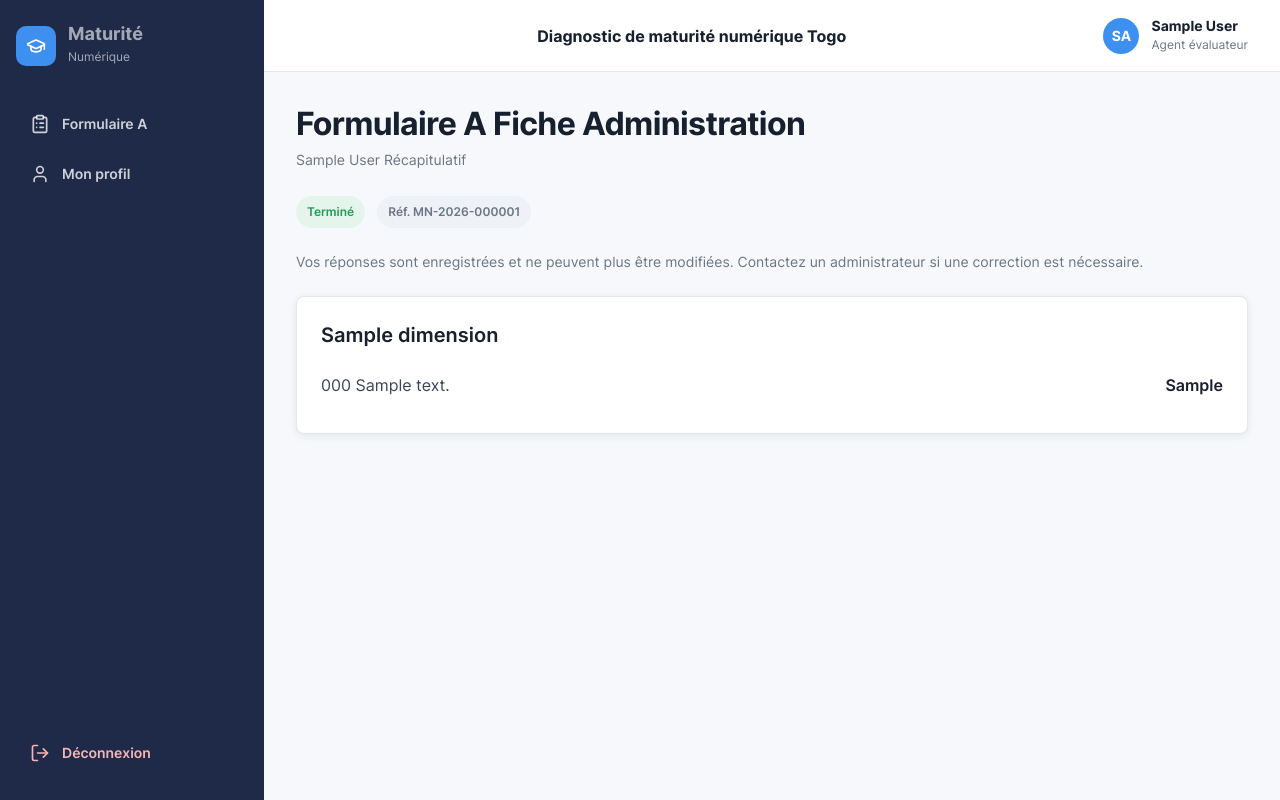
After one commit to feliciadesouza/maturite_numerique, a Django app: page /formulaire-a/recapitulatif/ in a window 1280 px wide. The commit adds this page. Run offline with Django 5.2, Linux system fonts and the light colour scheme; a user stored in the database is signed in; data comes from the database, SQL or seed files in the repository; tables that the repository leaves empty hold one stand-in row (values such as "Sample post").

Commit message:
feat(formulaire-a): devient lecture seule une fois termine + libelle stepper raccourci
- Dimension.nom complet ('Engagement institutionnel') toujours affiche en
  titre d'etape, mais la pastille du stepper n'affiche que 'Engagement' :
  evitait un debordement visuel hors de la carte sur les ecrans etroits.
- Nouveau champ Evaluation.formulaire_a_termine (migration 0012), pose a
  la soumission de la derniere etape. Une fois termine, /formulaire-a/ et
  /formulaire-a/etape/<n>/ redirigent vers un nouveau recapitulatif en
  lecture seule (/formulaire-a/recapitulatif/, nouvelle vue
  formulaire_a_recap + template recap.html, meme pattern que le recap
  agent de l'enqueteur) : le formulaire ne peut plus etre modifie, 'Revoir
  mes reponses' sur l'ecran de fin y pointe desormais.
- 2 tests ajoutes (passage en lecture seule confirme + re-soumission
  directe sans effet). 79 tests OK.

Co-Authored-By: Claude Sonnet 5 <noreply@anthropic.com>

```diff
--- a/maturite_numerique/core/models.py
+++ b/maturite_numerique/core/models.py
@@ -194,6 +194,13 @@ class Evaluation(models.Model):
     reference = models.CharField(
         max_length=30, unique=True, null=True, blank=True,
         help_text="Identifiant du rapport, ex. MN-2026-000372.",
+    )
+    formulaire_a_termine = models.BooleanField(
+        default=False,
+        help_text=(
+            "Le responsable a soumis la dernière étape du Formulaire A : "
+            "le formulaire passe en lecture seule (voir formulaire_a_recap)."
+        ),
     )
     # Instantané figé à la clôture (jamais recalculé après archivage).
     score_global = models.DecimalField(max_digits=4, decimal_places=2, null=True, blank=True)
--- a/maturite_numerique/core/templates/app/formulaire_a/fin.html
+++ b/maturite_numerique/core/templates/app/formulaire_a/fin.html
@@ -12,7 +12,7 @@
     Le DSI pourra consulter les résultats une fois l'enquête agents complétée.
   </p>
   <div class="row" style="justify-content: center; gap: var(--sp-3); margin-top: var(--sp-6);">
-    <a href="{% url 'formulaire_a_etape' numero=1 %}" class="btn btn--secondary">Revoir mes réponses</a>
+    <a href="{% url 'formulaire_a_recap' %}" class="btn btn--secondary">Revoir mes réponses</a>
     <a href="{% url 'home' %}" class="btn btn--primary">Revenir à l'accueil</a>
   </div>
 </div>
--- /dev/null
+++ b/maturite_numerique/core/templates/app/formulaire_a/recap.html
@@ -0,0 +1,36 @@
+{% extends "base_app.html" %}
+
+{% block title %}Formulaire A récapitulatif{% endblock %}
+
+{% block content %}
+<div class="page-head">
+  <h1>Formulaire A Fiche Administration</h1>
+  <p class="breadcrumb">{{ evaluation.administration.nom }} Récapitulatif</p>
+</div>
+
+<div class="row" style="gap: var(--sp-3); margin-bottom: var(--sp-6);">
+  <span class="badge badge--fort">Terminé</span>
+  {% if evaluation.reference %}<span class="badge badge--neutre">Réf. {{ evaluation.reference }}</span>{% endif %}
+</div>
+
+<p class="text-muted text-sm" style="margin-bottom: var(--sp-6);">
+  Vos réponses sont enregistrées et ne peuvent plus être modifiées. Contactez
+  un administrateur si une correction est nécessaire.
+</p>
+
+{% for section in sections %}
+<div class="card" style="margin-bottom: var(--sp-4);">
+  <h3 style="margin-bottom: var(--sp-3);">{{ section.nom }}</h3>
+  <div class="recap-list">
+    {% for ligne in section.lignes %}
+    <div class="recap-row">
+      <span class="q">{{ ligne.question.code }} {{ ligne.question.texte }}</span>
+      <span class="v">{{ ligne.valeur }}</span>
+    </div>
+    {% empty %}
+    <p class="text-muted">Aucune réponse enregistrée.</p>
+    {% endfor %}
+  </div>
+</div>
+{% endfor %}
+{% endblock %}
--- a/maturite_numerique/core/templates/components/_stepper.html
+++ b/maturite_numerique/core/templates/components/_stepper.html
@@ -6,7 +6,7 @@
       <span class="stepper__dot">
         {% if forloop.counter < numero %}{% include "components/_icon.html" with name="check" cls="icon--sm" %}{% else %}{{ forloop.counter }}{% endif %}
       </span>
-      <span class="stepper__label">{{ dim.nom }}</span>
+      <span class="stepper__label">{% if dim.dimension.code == "engagement" %}Engagement{% else %}{{ dim.nom }}{% endif %}</span>
     </div>
   {% endfor %}
 </div>
--- a/maturite_numerique/core/urls.py
+++ b/maturite_numerique/core/urls.py
@@ -30,6 +30,7 @@ from .views import (
     formulaire_a,
     formulaire_a_etape,
     formulaire_a_fin,
+    formulaire_a_recap,
     formulaire_b,
     formulaire_b_assiste,
     home,
@@ -79,6 +80,7 @@ urlpatterns = [
     path('formulaire-a/', formulaire_a, name='formulaire_a'),
     path('formulaire-a/etape/<int:numero>/', formulaire_a_etape, name='formulaire_a_etape'),
     path('formulaire-a/termine/', formulaire_a_fin, name='formulaire_a_fin'),
+    path('formulaire-a/recapitulatif/', formulaire_a_recap, name='formulaire_a_recap'),
     path('formulaire-b/', formulaire_b, name='formulaire_b'),
     path('enquete/', enquete_intro, name='enquete_intro'),
     path('agent-enquete/', enquete_intro, name='formulaire_b_public'),
--- a/maturite_numerique/core/views.py
+++ b/maturite_numerique/core/views.py
@@ -1210,7 +1210,9 @@ def formulaire_a(request):
         )
         return redirect("profile")
 
-    _, version_a = _evaluation_en_cours(profil.administration, request.user)
+    evaluation, version_a = _evaluation_en_cours(profil.administration, request.user)
+    if evaluation.formulaire_a_termine:
+        return redirect("formulaire_a_recap")
     if not _etapes_formulaire_a(version_a):
         messages.error(request, "Le Formulaire A ne comporte pas encore de questions.")
         return redirect("home")
@@ -1226,6 +1228,8 @@ def formulaire_a_etape(request, numero):
         return redirect("formulaire_a")
 
     evaluation, version_a = _evaluation_en_cours(profil.administration, request.user)
+    if evaluation.formulaire_a_termine:
+        return redirect("formulaire_a_recap")
     etapes = _etapes_formulaire_a(version_a)
     if numero < 1 or numero > len(etapes):
         return redirect("formulaire_a_etape", numero=1)
@@ -1277,6 +1281,8 @@ def formulaire_a_etape(request, numero):
                 return redirect("formulaire_a_etape", numero=numero - 1)
             if numero < len(etapes):
                 return redirect("formulaire_a_etape", numero=numero + 1)
+            evaluation.formulaire_a_termine = True
+            evaluation.save(update_fields=["formulaire_a_termine"])
             return redirect("formulaire_a_fin")
         if autosave:
             return HttpResponse(status=204)
@@ -1324,6 +1330,39 @@ def formulaire_a_fin(request):
     nb_reponses = Reponse.objects.filter(evaluation=evaluation).count()
     return render(request, "app/formulaire_a/fin.html", {
         "evaluation": evaluation, "nb_reponses": nb_reponses,
+    })
+
+
+@login_required
+@role_required("agent_evaluateur")
+def formulaire_a_recap(request):
+    """Récapitulatif en lecture seule du Formulaire A, une fois soumis
+    (formulaire_a_termine) : l'agent évaluateur peut consulter ses réponses
+    mais ne peut plus les modifier."""
+    profil = get_object_or_404(Utilisateur, user=request.user)
+    if not profil.administration:
+        return redirect("formulaire_a")
+
+    evaluation, version_a = _evaluation_en_cours(profil.administration, request.user)
+    reponses_par_question = {
+        r.question_id: r.valeur
+        for r in Reponse.objects.filter(evaluation=evaluation)
+    }
+    sections = []
+    for etape in _etapes_formulaire_a(version_a):
+        qs = Question.objects.filter(version_formulaire=version_a, actif=True).order_by("ordre")
+        if etape["identification"]:
+            qs = qs.filter(section="identification")
+        else:
+            qs = qs.filter(dimension=etape["dimension"]).exclude(section="identification")
+        lignes = [
+            {"question": q, "valeur": reponses_par_question[q.id]}
+            for q in qs if q.id in reponses_par_question
+        ]
+        sections.append({"nom": etape["nom"], "lignes": lignes})
+
+    return render(request, "app/formulaire_a/recap.html", {
+        "evaluation": evaluation, "sections": sections,
     })
 
 
```
Also changed, not shown: maturite_numerique/core/tests.py (+42 -0 lines), maturite_numerique/core/migrations/0012_evaluation_formulaire_a_termine.py (added).
